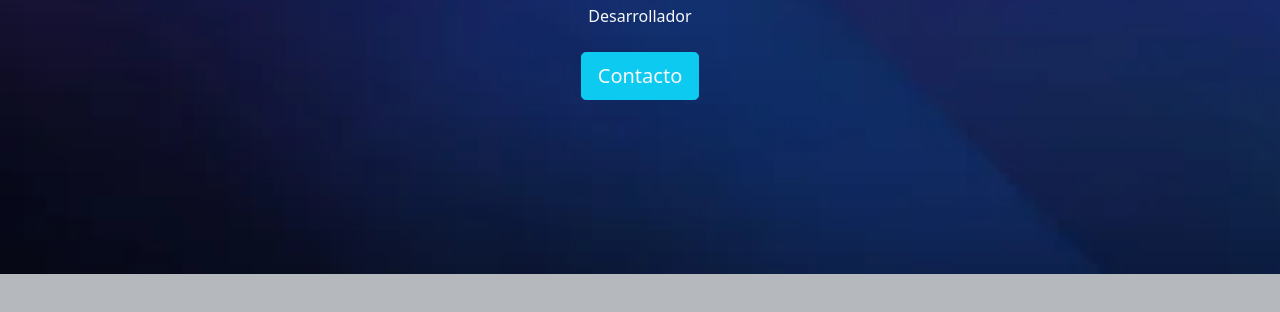
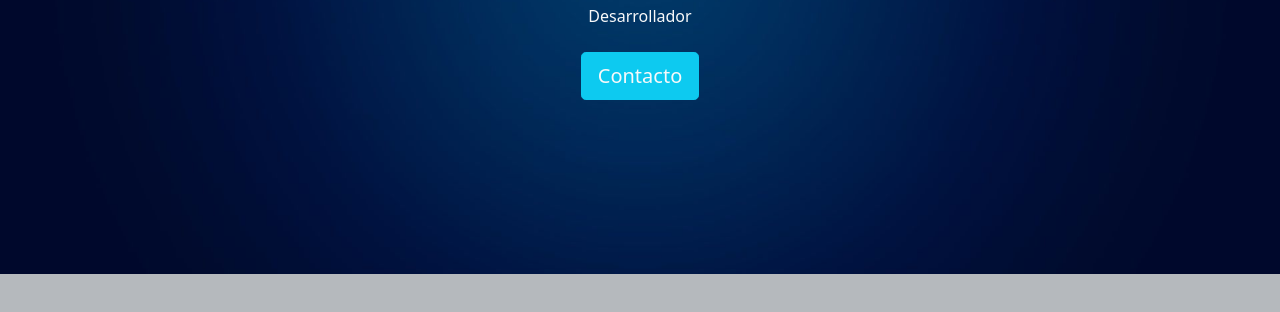
Before and after one commit to rickymellafe/rickymellafe.github.io, a plain HTML site: page index.html in a window 1280 px wide. Shown: the part 366-678 px from the top of the page. Drawn offline with nearby package versions, Linux system fonts and the light colour scheme.

Commit message:
cambio imagen bg

```diff
--- a/assets/CSS/style.css
+++ b/assets/CSS/style.css
@@ -12,7 +12,7 @@
 
 .img-bg{
     color: white;
-    background-image: url("../imgs/imagenfondo.webp");
+    background-image: url("../imgs/bg.jpg");
     background-size: cover;
     background-position: center;
     height: 40rem;
```
Also changed, not shown: assets/imgs/bg.jpg (added), assets/imgs/imagenfondo.webp (deleted).
